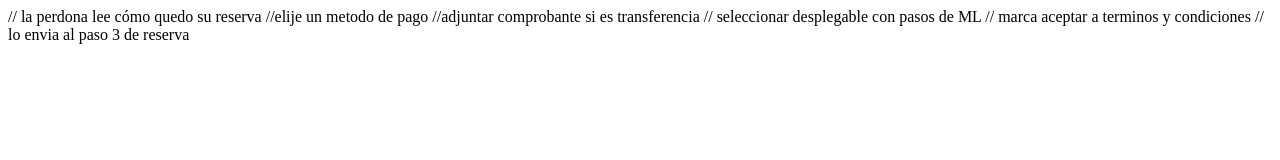
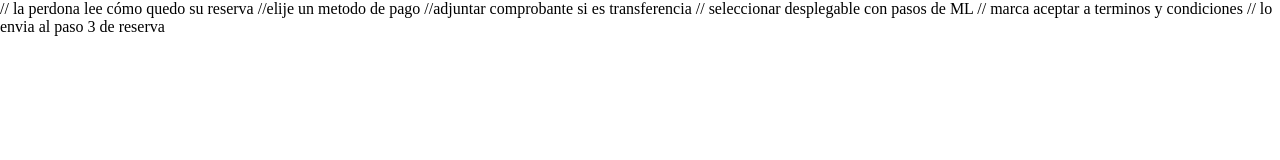
Before and after one commit to MarSiches/proyecto_integrador, a website: page views/reservaPaso2.html in a window 1280 px wide. Drawn offline with nearby package versions, Linux system fonts and the light colour scheme.

Commit message:
agregue css en reserva paso 2

```diff
--- a/views/reservaPaso2.html
+++ b/views/reservaPaso2.html
@@ -5,6 +5,9 @@
     <meta http-equiv="X-UA-Compatible" content="IE=edge">
     <meta name="viewport" content="width=device-width, initial-scale=1.0">
     <title>Terminos de tu reserva</title>
+    <link rel="stylesheet" href="/css/styles.css">
+    <link rel="stylesheet" href="/css/normalize.css">
+
 </head>
 <body>
     // la perdona lee cómo quedo su reserva
```
